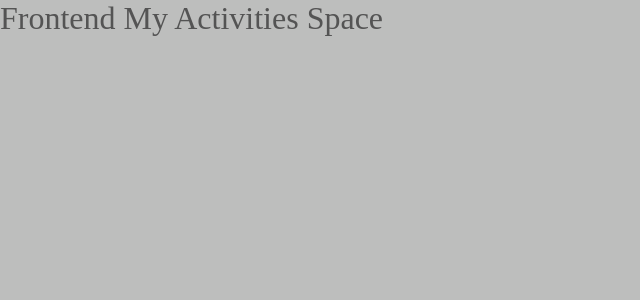
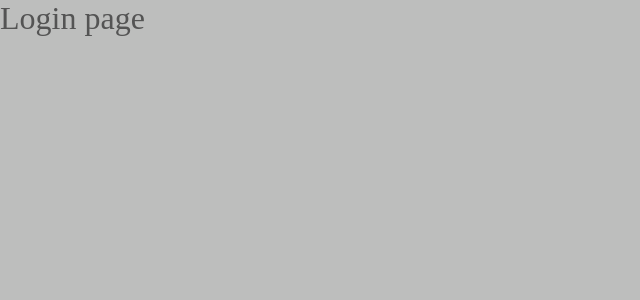
Before and after one commit to Dorneles-Fabiane/mas-frontend, a React (Create React App) app: page / in a window 1280 px wide. Shown: the top 300 px of the page, without its empty margins (0-640 px from the left). Built offline with nearby package versions, Linux system fonts and the light colour scheme.

Commit message:
Creation of the routing structure

```diff
--- a/src/App.tsx
+++ b/src/App.tsx
@@ -1,11 +1,13 @@
+import { BrowserRouter as Router } from 'react-router-dom';
+import Routes from './routes';
 import GlobalStyle from './styles/global';
 
 function App() {
   return (
-    <div className="App">
-      <h1>Frontend My Activities Space</h1>
+    <Router>
+      <Routes />
       <GlobalStyle />
-    </div>
+    </Router>
   );
 }
 
--- /dev/null
+++ b/src/pages/Login.tsx
@@ -0,0 +1,5 @@
+export default function login() {
+  return (
+    <h1>Login page</h1>
+  );
+}
--- /dev/null
+++ b/src/pages/NotFound.tsx
@@ -0,0 +1,5 @@
+export function NotFound() {
+  return (
+    <h1>Page not found</h1>
+  );
+}
--- /dev/null
+++ b/src/routes/index.tsx
@@ -0,0 +1,13 @@
+import React from 'react';
+import { Switch, Route } from 'react-router-dom';
+import login from '../pages/Login';
+import { NotFound } from '../pages/NotFound';
+
+const Routes: React.FC = () => (
+  <Switch>
+    <Route path="/" exact component={login} />
+    <Route path="/*" component={NotFound}/>
+  </Switch>
+);
+
+export default Routes;
```
